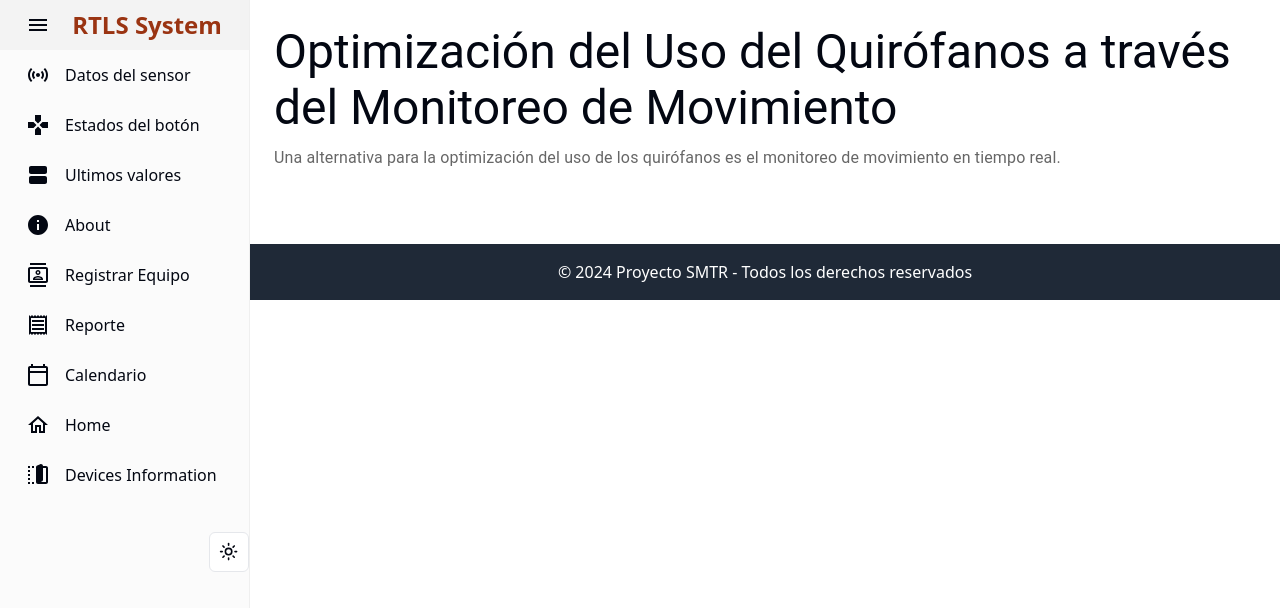
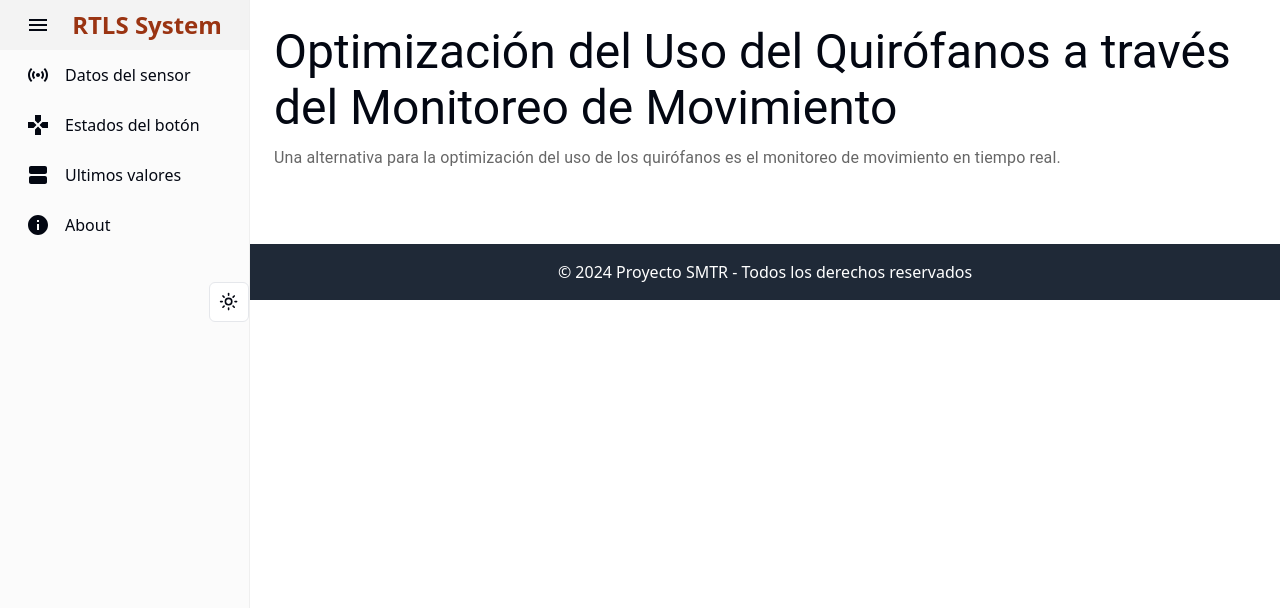
Before and after one commit to EstebanMa12/RTLS, a React (Vite) app in the folder Frontend/: page / in a window 1280 px wide. Shown: the top 608 px of the page. Built offline with nearby package versions, Linux system fonts and the light colour scheme.

Commit message:
refactor: Remove unnecessary menu items and update page headers and subtitles

```diff
--- a/Frontend/src/router/index.jsx
+++ b/Frontend/src/router/index.jsx
@@ -83,34 +83,7 @@ const AppRouter = () => {
             About
           </MenuItem>
         {/* ------------------------------------------------ */}
-          <MenuItem
-            icon={<ContactsOutlinedIcon />}
-            component={<Link to="/register" />}
-          >
-            Registrar Equipo
-          </MenuItem>
-          <MenuItem
-            icon={<ReceiptOutlinedIcon />}
-            component={<Link to="/report" />}
-          >
-            Reporte
-          </MenuItem>
-          <MenuItem
-            icon={<CalendarTodayOutlinedIcon />}
-            component={<Link to="/calendar" />}
-          >
-            Calendario
-          </MenuItem>
 
-          <MenuItem icon={<HomeOutlinedIcon />} component={<Link to="/" />}>
-            Home
-          </MenuItem>
-          <MenuItem
-            icon={<DevicesFoldIcon />}
-            component={<Link to="/devices" />}
-          >
-            Devices Information
-          </MenuItem>
 
           <div className="flex justify-end mt-8">
             <ModeToggle />
```
